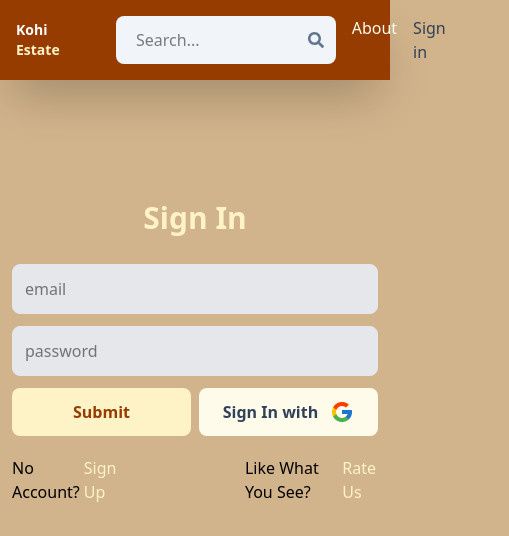
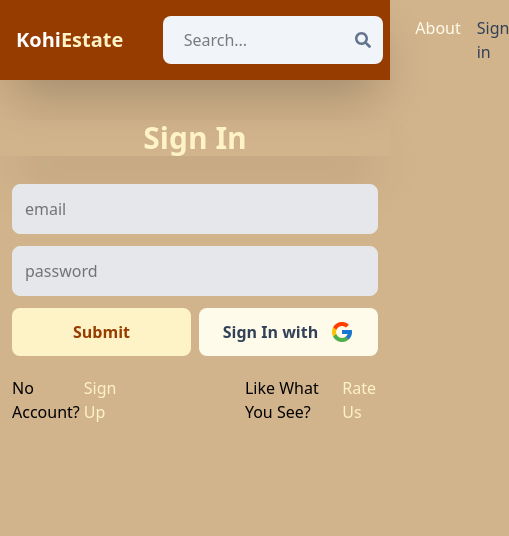
Before and after one commit to VIIthaG/Real-Estate-Platform-Node-Express, a React (Vite) app in the folder client/: page /signin in a window 390 px wide. Shown: the top 536 px of the page, 509 px wide, since content can reach past the window. Built offline with nearby package versions, Linux system fonts and the light colour scheme; no server answers.

Commit message:
visual changes

```diff
--- a/client/src/App.jsx
+++ b/client/src/App.jsx
@@ -6,6 +6,7 @@ import About from "./pages/About";
 import SignUp from "./pages/SignUp";
 import Profile from "./pages/Profile";
 import Header from "./components/Header";
+import PrivateRoute from "./components/PrivateRoute";
 
 export default function App() {
   return (
@@ -16,7 +17,10 @@ export default function App() {
         <Route path="/signin" element={<SignIn />} />
         <Route path="/signup" element={<SignUp />} />
         <Route path="/about" element={<About />} />
-        <Route path="/profile" element={<Profile />} />
+
+        <Route element={<PrivateRoute />}>
+          <Route path="/profile" element={<Profile />} />
+        </Route>
       </Routes>
     </BrowserRouter>
   );
--- a/client/src/components/Header.jsx
+++ b/client/src/components/Header.jsx
@@ -5,22 +5,30 @@ import { useSelector } from "react-redux";
 
 export default function Header() {
   const { currentUser } = useSelector((state) => state.user);
+
   return (
     <header className="bg-amber-800 shadow-2xl">
-      <div className="flex justify-between items-center max-w-6xl mx-auto p-4">
-        <Link to="/">
-          <h1 className="font-bold text-sm sm:text-xl flex flex-wrap ">
-            <span className="text-white"> Kohi </span>
-            <span className="text-amber-100"> Estate</span>
-          </h1>
-        </Link>
+      <div className="flex justify-between items-center max-w-6xl mx-auto p-4 relative">
+        {/* Logo and Made by VIIthaG */}
+        <h1 className="font-bold flex items-center text-xl ">
+          <Link to="/">
+            <span className="text-white">Kohi</span>
+            <span className="text-amber-100">Estate</span>
+          </Link>
+          <Link to="https://github.com/VIIthaG">
+            <small className="hidden lg:inline opacity-0 hover:opacity-100   transition-opacity duration-900 text-xs mt-3  text-amber-50 ml-2">
+              Made by VIIthaG
+            </small>
+          </Link>
+        </h1>
+
         <form
-          className="bg-slate-100 p-3 rounded-lg flex items-center ml-14"
+          className="bg-slate-100 p-3 rounded-lg flex items-center ml-10 lg:ml-12 mr-4  lg:mr-30"
           action=""
         >
           <input
             // className="border-1 bg-white rounded-2xl"
-            className="focus outline-none w-45 lg:w-90 sm:w-64 md:32"
+            className="focus outline-none w-45 lg:w-90 sm:w-64  md:32 "
             type="text"
             name=""
             id=""
--- a/client/src/pages/Profile.jsx
+++ b/client/src/pages/Profile.jsx
@@ -1,5 +1,24 @@
 import React from "react";
+import { useSelector } from "react-redux";
+import ProfPicDef from "/Users/apple/Desktop/Real Estate Project/client/src/assets/sdfe.png";
+// import "../vg.css";
 
 export default function Profile() {
-  return <div>Profile</div>;
+  const { currentUser } = useSelector((state) => state.user);
+
+  return (
+    <div className="bg">
+      <h1 className="text-3xl font-semibold text-center my-7 text-amber-100 shadow-2xl">
+        Hi ! &nbsp; &nbsp; "
+        <span className="text-4xl">{currentUser.username}</span>"
+      </h1>
+      <form className="flex justify-center">
+        <img
+          src={currentUser?.avatar || ProfPicDef}
+          alt="User Avatar"
+          className="rounded-lg h-40 b-24 object-cover cursor-pointer"
+        />
+      </form>
+    </div>
+  );
 }
--- a/client/src/pages/SignIn.jsx
+++ b/client/src/pages/SignIn.jsx
@@ -45,10 +45,13 @@ export default function SignIn() {
   }
 
   return (
-    <div className="p-3  max-w-lg mx-auto  bg-cover bg-center bg-no-repeat my-20">
-      <h1 className="text-3xl text-center text-amber-100 font-semibold my-7">
+    <div className="my-10">
+      <div className="shadow-2xl">
+        <h1 className="text-3xl text-center text-amber-100 font-semibold  my-4  ">
           Sign In
-      </h1>{" "}
+        </h1>
+      </div>
+      <div className="p-3  max-w-lg mx-auto  bg-cover bg-center bg-no-repeat  ">
         <form className="flex gap-3 flex-col" onSubmit={handleSubmit}>
           <input
             type="text"
@@ -90,5 +93,6 @@ export default function SignIn() {
         </div>
         {error && <p className="text-red-700">{error} </p>}
       </div>
+    </div>
   );
 }
--- a/client/src/pages/SignUp.jsx
+++ b/client/src/pages/SignUp.jsx
@@ -43,10 +43,13 @@ export default function SignUp() {
   }
 
   return (
-    <div className="p-3 max-w-lg mx-auto bg-cover bg-center bg-no-repeat my-20">
-      <h1 className="text-3xl text-center text-amber-100 font-semibold my-7  ">
+    <div className="my-10">
+      <div className="shadow-2xl ">
+        <h1 className="text-3xl text-center text-amber-100 font-semibold my-5   ">
           Sign Up
         </h1>
+      </div>
+      <div className="p-3 max-w-lg mx-auto bg-cover bg-center bg-no-repeat ">
         <form className="flex gap-3 flex-col" onSubmit={handleSubmit}>
           <input
             type="text"
@@ -81,11 +84,11 @@ export default function SignUp() {
             <OAuth />
           </div>
         </form>
-      <div className="my-0.5 flex justify-between gap-2 mt-5">
-        <div className="flex gap-2">
+        <div className="my-0.5 flex justify-between gap-2 mt-5 ">
+          <div className="flex gap-2 ">
             <p>Have an Account?</p>
             <Link to={"/signin"}>
-            <span className="text-amber-100 hover:underline">Sign In</span>
+              <span className="text-amber-100 hover:underline ">Sign In</span>
             </Link>
           </div>
           <div className="flex gap-2">
@@ -99,5 +102,6 @@ export default function SignUp() {
           <p className="text-red-700 flex justify-center my-3">{error} </p>
         )}
       </div>
+    </div>
   );
 }
--- /dev/null
+++ b/client/src/vg.css
@@ -0,0 +1,3 @@
+body {
+  background-color: beige;
+}
```
Also changed, not shown: client/src/assets/sdfe.png (added), 1 other file (tests, documents, lock files or other folders). Lines whose indentation alone changed are shown as unchanged.
